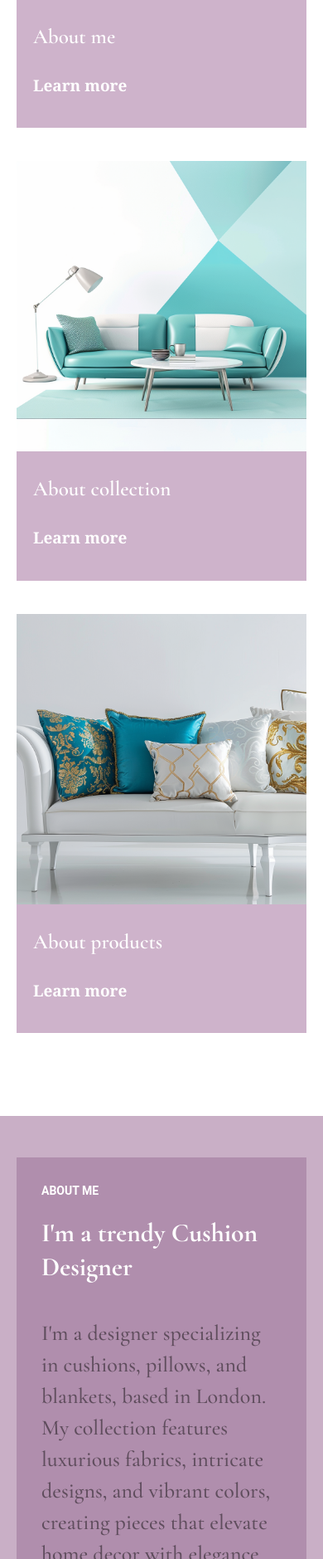
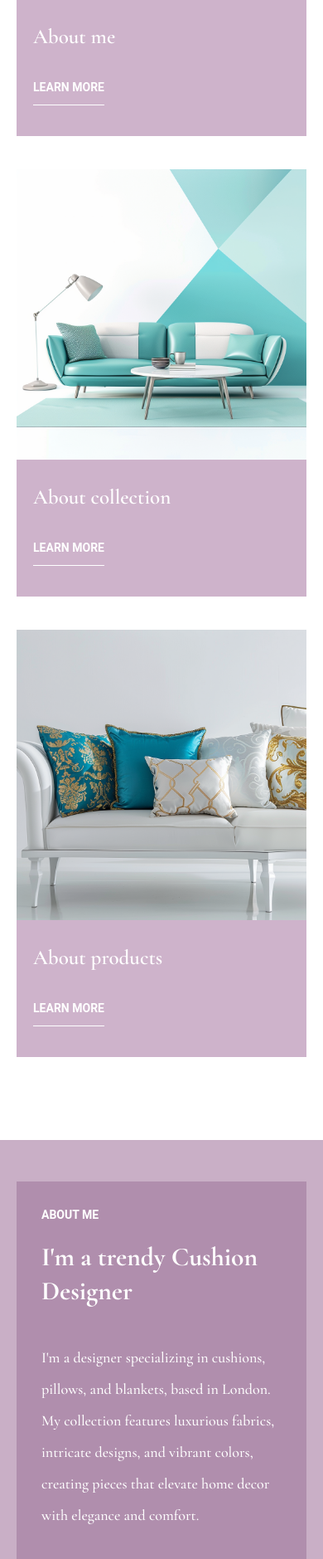
Before and after one commit to zaicodes/CushionHaven, a Django app: page / in a window 390 px wide. Shown: the part 1158-3037 px from the top of the page at 83% size. Run offline with Django 5.2, Linux system fonts and the light colour scheme; some libraries are stand-ins or nearby versions; some web fonts are replaced.

Commit message:
Fixes: issues with responsiveness and added buttons for learn more

```diff
--- a/home/templates/home/index.html
+++ b/home/templates/home/index.html
@@ -9,7 +9,7 @@
         />
       </div>
       <div class="home_sec_1_flex_col2_main">
-        <div class="home_sec_1_flex_col2">
+        <div class="home_sec_1_flex_col2 ">
           <p>New</p>
           <h2 class="heading">Spring Collection 2024</h2>
           <a href="{% url 'products' %}" class="underline_btn">Buy Now</a>
@@ -20,7 +20,7 @@
 </section>
 <section class="home_seciton_2">
   <div class="container">
-    <h2 class="small_heading">Learn More About Cushion Haven!</h2>
+    <h2 class="small_heading text-start">Learn More About Cushion Haven!</h2>
 
     <div class="home_sec_2_flex">
       <div class="home_sec_2_flex_col">
@@ -32,7 +32,7 @@
         </div>
         <div class="home_sec_2_flex_content">
           <h2 class="small_heading">About me</h2>
-          <p>Learn more</p>
+          <p><a href="#home_section3" class="underline_btn">Learn more</a></p>
         </div>
       </div>
       <div class="home_sec_2_flex_col">
@@ -44,7 +44,7 @@
         </div>
         <div class="home_sec_2_flex_content">
           <h2 class="small_heading">About collection</h2>
-          <p>Learn more</p>
+          <p><a href="#home_section4" class="underline_btn">Learn more</a></p>
         </div>
       </div>
       <div class="home_sec_2_flex_col">
@@ -56,19 +56,19 @@
         </div>
         <div class="home_sec_2_flex_content">
           <h2 class="small_heading">About products</h2>
-          <p>Learn more</p>
+          <p><a href="#home_section5" class="underline_btn">Learn more</a></p>
         </div>
       </div>
     </div>
   </div>
 </section>
-<section class="home_section_3">
+<section id="home_section3" class="home_section_3">
   <div class="container">
-    <div class="home_Sec_3_flex">
+    <di v class="home_Sec_3_flex">
       <div class="home_Sec_3_col_1">
         <p class="boldpara">About me</p>
         <h2 class="heading">I'm a trendy Cushion Designer</h2>
-        <p class="bold_para">
+        <p class="bold_para home_Sec_3_bold_para">
           I'm a designer specializing in cushions, pillows, and blankets, based in London.
           My collection features luxurious fabrics, intricate designs, and vibrant colors,
           creating pieces that elevate home decor with elegance and comfort.
@@ -79,7 +79,7 @@
     </div>
   </div>
 </section>
-<section class="home_section_4">
+<section id="home_section4" class="home_section_4">
   <div class="container">
     <div class="home_section_4_grid">
       <div class="home_section_4_grid_col">
@@ -134,38 +134,46 @@
     </div>
   </div>
 </section>
-<section class="section_5_home">
+<section id="home_section5" class="section_5_home">
   <div class="container">
     <p class="section_5_heading">Shop by Category!</p>
     <div class="products_grid_home">
       <div class="products_grid_home_col">
         <div class="products_grid_home_col_img">
-          <img
+          <a href="{% url 'products' %}?category=cushion ">   <img
             src="{% static 'images/cushions.jpeg' %}"
             alt="Example Image"
-          />
+          /></a>
+
         </div>
-        <h1 class="small_heading">Cushions</h1>
+
+        <h1 class="small_heading"> <a class="text-info" href="{% url 'products' %}?category=cushion">cushion</a></h1>
       </div>
       <div class="products_grid_home_col">
         <div class="products_grid_home_col_img">
-          <img
-            src="{% static 'images/blankets.jpeg' %}"
-            alt="Example Image"
-          />
-        </div>
-        <h1 class="small_heading">Blankets</h1>
+          <div class="products_grid_home_col_img">
+            <a href="{% url 'products' %}?category=blanket">   <img
+              src="{% static 'images/blankets.jpeg' %}"
+              alt="Example Image"
+            /></a>
+
+          </div>
+
+          <h1 class="small_heading"> <a class="text-info" href="{% url 'products' %}?category=blanket">blanket</a></h1>
       </div>
+    </div>
       <div class="products_grid_home_col">
         <div class="products_grid_home_col_img">
-          <img
+          <a href="{% url 'products' %}?category=pillow">   <img
             src="{% static 'images/pillows.jpeg' %}"
             alt="Example Image"
-          />
+          /></a>
+
         </div>
-        <h1 class="small_heading">Pillows</h1>
+
+        <h1 class="small_heading"> <a class="text-info" href="{% url 'products' %}?category=pillow">pillow</a></h1>
       </div>
-    </div>
+
   </div>
 </section>
 <section class="section_6_home">
--- a/static/css/base.css
+++ b/static/css/base.css
@@ -185,6 +185,10 @@ footer {
   padding-bottom: 10px;
   border-bottom: 1px solid white;
 }
+.underline_btn:hover {
+  color: #800080;
+  border-bottom: 1px solid #800080;
+}
 .boldpara {
   font-family: Roboto, sans-serif;
   font-size: 14px;
--- a/static/css/home.css
+++ b/static/css/home.css
@@ -1,4 +1,3 @@
-
 /* Section 1 */
 
 .home_section_1 {
@@ -22,9 +21,9 @@
   width: 10%;
 }
 .home_sec_1_flex_col2 {
+  position: absolute;
   background-color: rgb(156, 105, 152);
-  position: relative;
-  left: -250px;
+  right: 0px;
   top: 20%;
   width: 400px;
   padding: 50px;
@@ -94,15 +93,12 @@
   background-color: #c9afc6;
   padding: 50px 0;
 }
-.home_section_3 .container {
-  max-width: 900px;
-}
 
 .home-sec-3-backimg {
-  width: 100%;
-  height: 700px;
+  width: 700px;
+  height: 400px;
   background-size: cover;
-  background-position: center;
+  background-position: top right;
   background-repeat: no-repeat;
   background-image: url("../images/about-designer1.png");
 }
@@ -113,17 +109,19 @@
 .home_Sec_3_col_1 .heading {
   font-family: "Cormorant Garamond", sans-serif;
 }
-
+.home_Sec_3_bold_para {
+  max-width: 600px;
+  color: white;
+  font-size: 18px;
+}
 .home_Sec_3_col_1 {
   display: flex;
   flex-direction: column;
   justify-content: center;
   background-color: rgb(176, 142, 173);
   color: white;
-  position: relative;
   z-index: 1;
   padding: 30px;
-  margin-right: -100px;
   min-height: 400px;
 }
 
--- a/static/css/media.css
+++ b/static/css/media.css
@@ -106,16 +106,18 @@
   .home_Sec_3_flex {
     flex-direction: column;
   }
+
   .home_Sec_3_col_1 {
     position: static;
     margin-right: 0 !important;
     width: 100%;
   }
+
   .home-sec-3-backimg {
     height: 500px !important;
   }
-  .home_section_41_grid {
-    grid-template-columns: 1fr;
+  .home_section_4_grid {
+    grid-template-columns: 1fr !important;
   }
   .products_grid_home {
     grid-template-columns: 1fr 1fr;
@@ -126,6 +128,9 @@
   .section_2_products_grid {
     grid-template-columns: 1fr 1fr;
   }
+  .home-sec-3-backimg {
+    width: 100% !important;
+  }
 }
 @media (max-width: 400px) {
   .products_grid_home {
```
